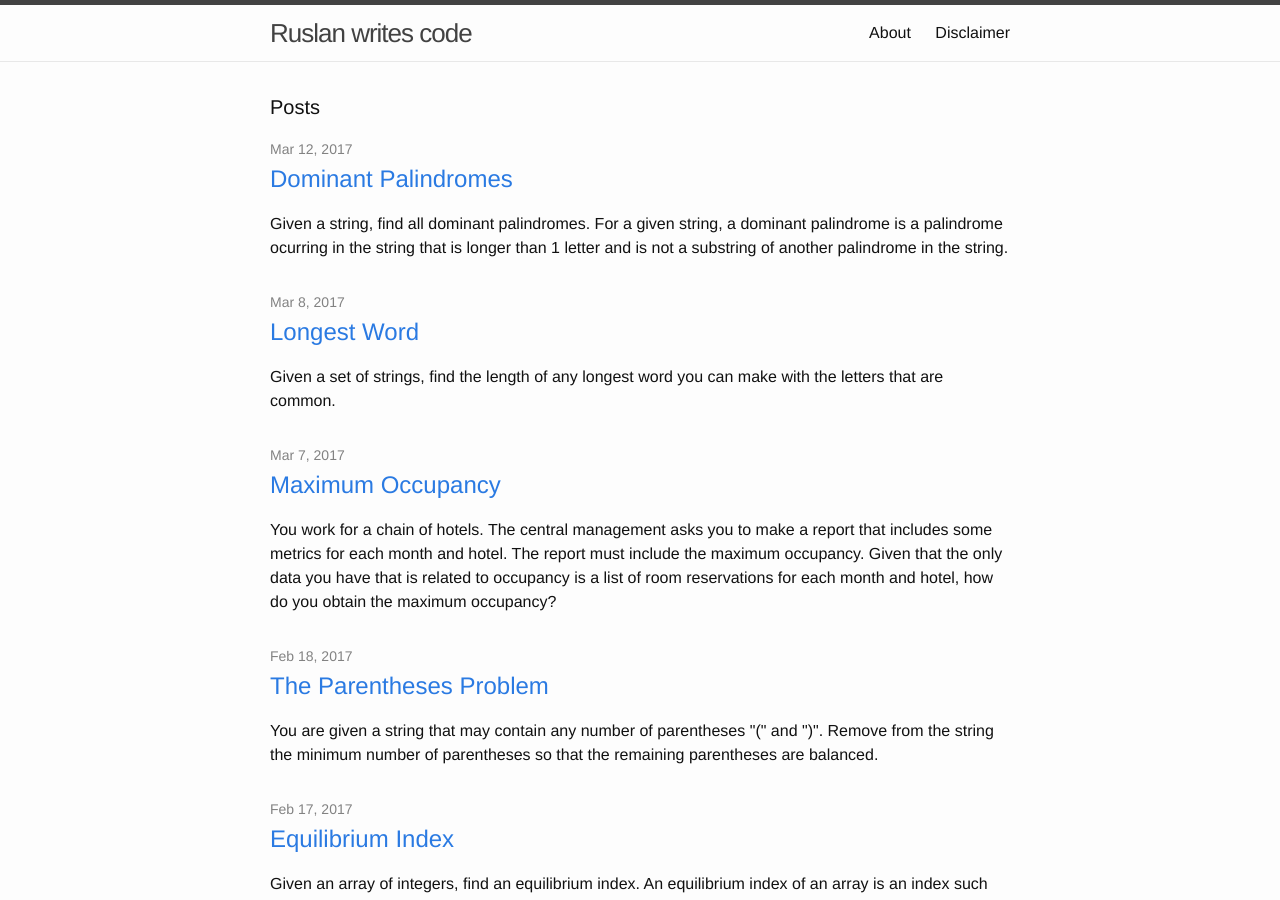
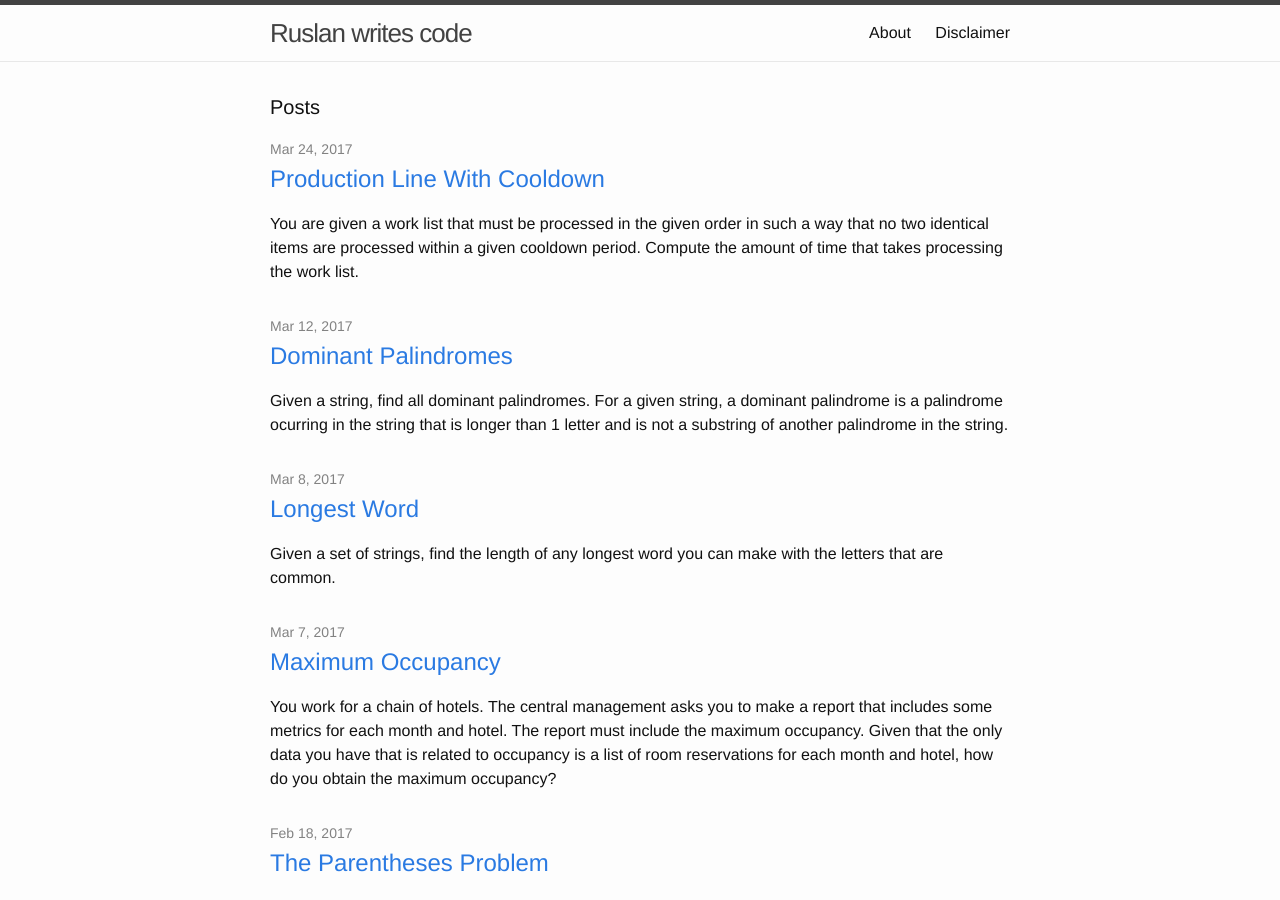
Before and after one commit to mrrusof/mrrusof.github.io, a Jekyll site: the page built from index.html, in a window 1280 px wide and 900 px high. Built offline with Jekyll 4.4.1, drawn with Linux system fonts in a browser that asks for light colours; some of the changed lines change nothing that is shown.

Commit message:
Write "Production Line With Cooldown".

```diff
--- a/_includes/head.html
+++ b/_includes/head.html
@@ -4,7 +4,7 @@
   <meta name="viewport" content="width=device-width, initial-scale=1">
 
   <title>{% if page.title %}{{ page.title }}{% else %}{{ site.title }}{% endif %}</title>
-  <meta name="description" content="{% if page.excerpt %}{{ page.excerpt | strip_html | strip_newlines | truncate: 160 }}{% else %}{{ site.description }}{% endif %}">
+  <meta name="description" content="{% if page.summary || page.excerpt %}{{ (page.summary || page.excerpt) | strip_html | strip_newlines | truncate: 160 }}{% else %}{{ site.description }}{% endif %}">
 
   <link rel="stylesheet" href="{{ "/css/main.css" | prepend: site.baseurl }}">
   <link rel="canonical" href="{{ page.url | replace:'index.html','' | prepend: site.baseurl | prepend: site.url }}">
--- /dev/null
+++ b/_posts/2017-03-24-production-line-with-cooldown.markdown
@@ -0,0 +1,171 @@
+---
+layout: post
+title: Production Line With Cooldown
+date: 2017-03-24
+author: Ruslan Ledesma-Garza
+summary: '
+You are given a work list that must be processed in the
+given order in such a way that no two identical items are processed
+within a given cooldown period.  Compute the amount of time that
+takes processing the work list.
+'
+---
+
+![Delicious Production Line](/assets/2017-03-24.doughnut-production-line.jpg)
+<small>_Doughnut Production Line by [Kozuch](https://commons.wikimedia.org/wiki/User:Kozuch), licensed under the [Creative Commons Attribution-Share Alike 2.0 Generic](https://creativecommons.org/licenses/by-sa/2.0/deed.en) license._</small>
+
+{{page.summary}}
+
+Processing each item takes one time unit and the cooldown period is
+given in time units.  When a given item is within the cooldown of
+another identical item, do nothing until the cooldown period elapses.
+
+Consider work list `AABACBC` and cooldown period of 2 time units.  The
+processing of the work list is the following.
+
+{% highlight asciidoc %}
+ work list:  A        A  B     A  C  B     C
+processing:  A  _  _  A  B  _  A  C  B  _  C
+      time:  1  2  3  4  5  6  7  8  9 10 11
+{% endhighlight %}
+
+**Input.**
+The input consists of one or more cases.
+Each case consists of two lines.
+The first line of a case consists of a single integer, the time units in the cooldown period.
+The second line of a case consists of a string, the work list.
+The input is terminated by EOF.  The following is a sample input
+file.
+
+{% highlight asciidoc %}
+2
+AABACBC
+1
+AACA
+3
+ABAABCCB
+{% endhighlight %}
+
+**Output.**
+For each input case, print on a single line the time units it takes to process the work list.
+The following is the output file that corresponds to the sample input
+file.
+
+{% highlight asciidoc %}
+11
+5
+16
+{% endhighlight %}
+
+# Solution
+
+Given a work list of length `n`, the proposed solution takes `O(n)`
+time and `O(1)` space.
+
+Consider the processing of work list `AABAB` with cooldown period
+of 2 time units.
+
+{% highlight asciidoc %}
+ work list:  A        A  B     A  B
+processing:  A  _  _  A  B  _  A  B
+      time:  1  2  3  4  5  6  7  8
+{% endhighlight %}
+
+The cooldown period indicates the minimum separation between any two
+identical items.  When two identical items are not far enough, we
+introduce the minimum amount of idle time slots possible to satisfy
+the cooldown period.  For example, between the first and second `A` we
+introduce two idle time slots because there is nothing in between
+them.  Another example, for the second and third `A`, we introduce one
+idle time slot because there is already the time slot of `B` between
+the two `A`.  Another example, by the time we start processing the second `B`,
+the distance to the first `B` is already more than the cooldown
+period, so we do not introduce idle time.
+
+When two identical work items are within the cooldown time, the amount
+of idle time slots we introduce is the difference between the cooldown
+period and the current distance between the items. We introduce the
+idle time before the second work item.  For example, we introduce one
+idle slot before the third `A` because the distance between the time
+when we finish processing the first `B` and the time we finish
+processing the first `A` is 1 as illustrated in the following
+diagram.
+
+{% highlight asciidoc %}
+ work list:  A        A  B     A  B
+processing:  A  _  _  A  B  _  A  B
+      time:  1  2  3  4  5  6  7  8
+                         |--|
+                           \
+                         distance
+{% endhighlight %}
+
+To compute the distance between one item and the previous identical
+item, we store in a hash the current time for the current element as
+illustrated in the following diagram.
+
+{% highlight asciidoc %}
+ work list:   A              A    B         A    B
+processing:   A    _    _    A    B    _    A    B
+      time:   1    2    3    4    5    6    7    8
+
+      hash:  A=1  A=1  A=1  A=4  A=4  A=4  A=7  A=7
+                                 B=5  B=5  B=5  B=8
+{% endhighlight %}
+
+Given hash `last`, current work item `w`, and current time `time`, the
+computation of the distance is given by expression `time - last[w]`.
+
+# Ruby implementation
+
+{% highlight ruby %}
+#!/usr/bin/env ruby
+
+def process wl, cd
+  time = 0
+  last = Hash.new
+  wl.chars.each do |w|
+    if last[w] != nil and time - last[w] <= cd
+      time += cd - (time - last[w])
+    end
+    time += 1
+    last[w] = time
+  end
+  return time
+end
+
+while true
+  cd = readline.strip.to_i rescue break
+  wl = readline.strip rescue break
+  puts process wl, cd
+end
+{% endhighlight %}
+
+{% include subscribe.html %}
+
+{% include share.html %}
+
+# Comments
+
+<div id="disqus_thread"></div>
+<script>
+    /**
+     *  RECOMMENDED CONFIGURATION VARIABLES: EDIT AND UNCOMMENT THE SECTION BELOW TO INSERT DYNAMIC VALUES FROM YOUR PLATFORM OR CMS.
+     *  LEARN WHY DEFINING THESE VARIABLES IS IMPORTANT: https://disqus.com/admin/universalcode/#configuration-variables
+     */
+    var disqus_config = function () {
+        this.page.url = 'http://ruslanledesma.com/2017/03/24/production-line-with-cooldown.html';  // Replace PAGE_URL with your page's cbanonical URL variable
+        this.page.identifier = '2017-03-24-production-line-with-cooldown'; // Replace PAGE_IDENTIFIER with your page's unique identifier variable
+    };
+    (function() {  // DON'T EDIT BELOW THIS LINE
+        var d = document, s = d.createElement('script');
+
+        s.src = '//definecode.disqus.com/embed.js';
+
+        s.setAttribute('data-timestamp', +new Date());
+        (d.head || d.body).appendChild(s);
+    })();
+</script>
+<noscript>Please enable JavaScript to view the <a
+        href="https://disqus.com/?ref_noscript"
+        rel="nofollow">comments powered by Disqus.</a></noscript>
```
Also changed, not shown: assets/2017-03-24.doughnut-production-line.jpg (added).
